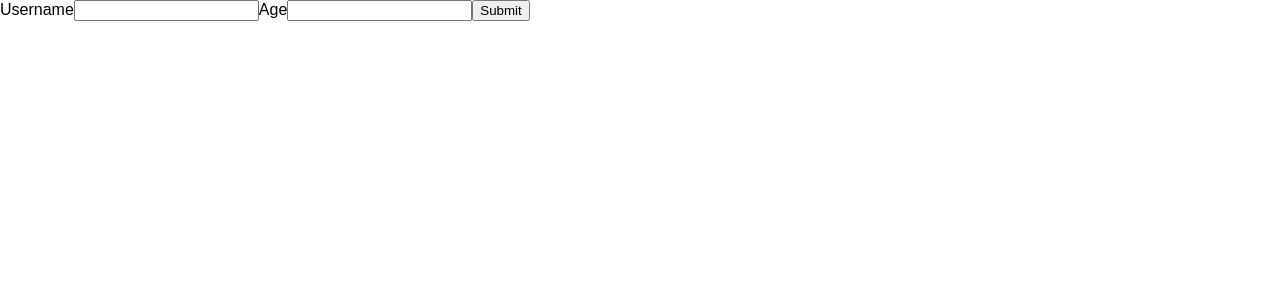
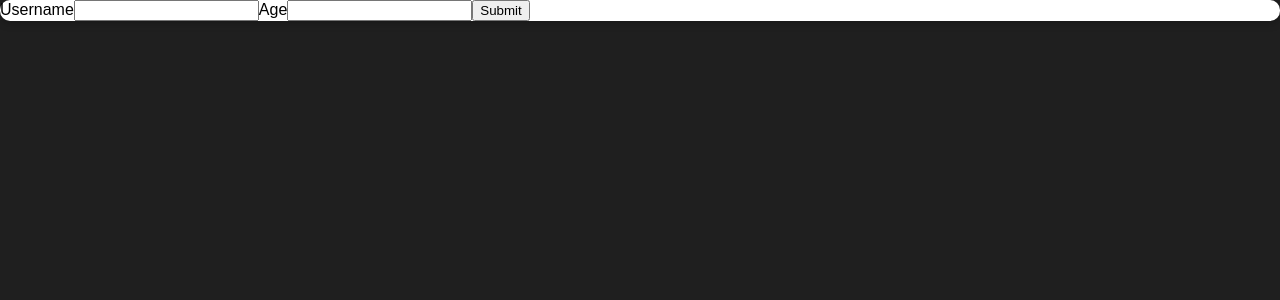
Before and after one commit to Tushar-Maity/react-form-validation, a React (Create React App) app: page / in a window 1280 px wide. Shown: the top 300 px of the page. Built offline with nearby package versions, Linux system fonts and the light colour scheme.

Commit message:
card component applied for style in adduser

```diff
--- a/src/components/UI/Card.css
+++ b/src/components/UI/Card.css
@@ -0,0 +1,5 @@
+.card {
+    background: #fff;
+    border-radius: 10px;
+    box-shadow: 0 2px 8px rgba(0, 0, 0, 0.26);
+}
--- a/src/components/UI/Card.js
+++ b/src/components/UI/Card.js
@@ -0,0 +1,8 @@
+import React from 'react'
+import './Card.css'
+
+const Card = (props) => {
+    return <div className="card {props.className}">{props.children}</div>
+}
+
+export default Card
--- a/src/components/Users/AddUser.js
+++ b/src/components/Users/AddUser.js
@@ -1,7 +1,11 @@
 import React from 'react'
+
+import Card from '../UI/Card'
+import './AddUser.css'
 
 const AddUser = (props) => {
     return(
+        <Card className="input">
             <form>
                 <label htmlFor="username">Username</label>
                 <input type="text" id="username"/>
@@ -9,6 +13,7 @@
                 <input type="number" id="age"/>
                 <button type="submit">Submit</button>
             </form>
+        </Card>
     )
 }
 
--- a/src/index.css
+++ b/src/index.css
@@ -4,6 +4,7 @@
 
 html {
   font-family: sans-serif;
+  background: #1f1f1f;
 }
 
 body {
```
Lines whose indentation alone changed are shown as unchanged.
